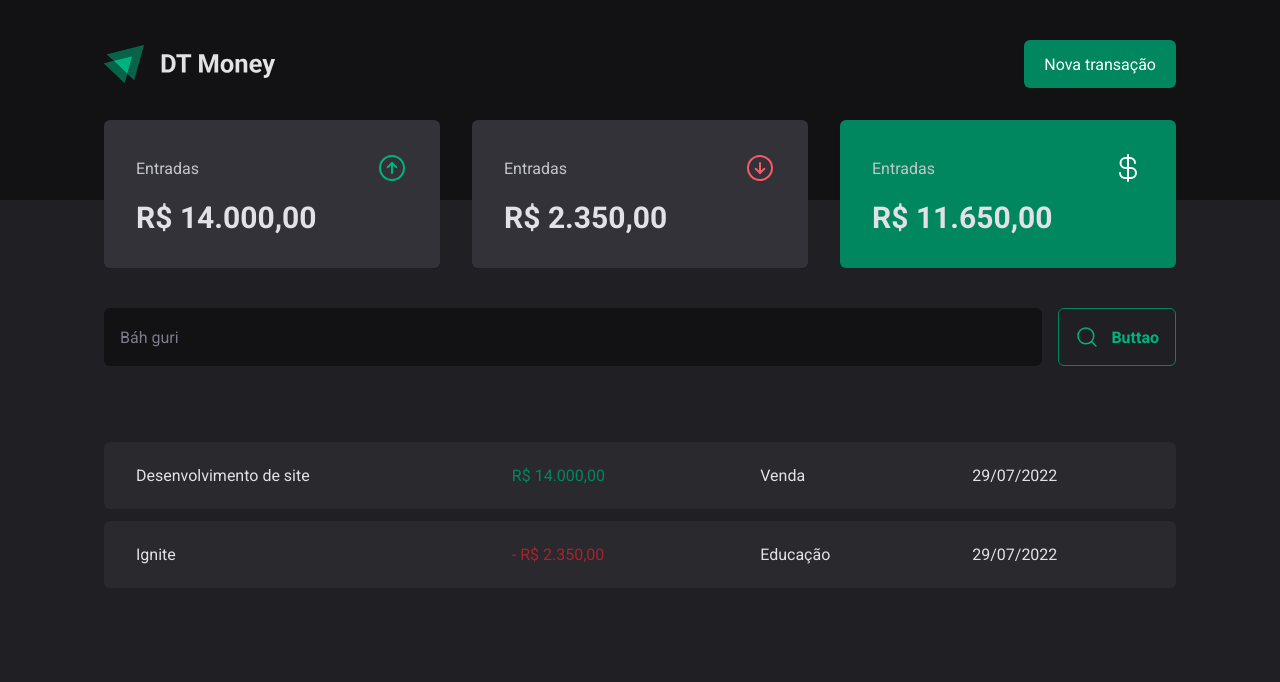
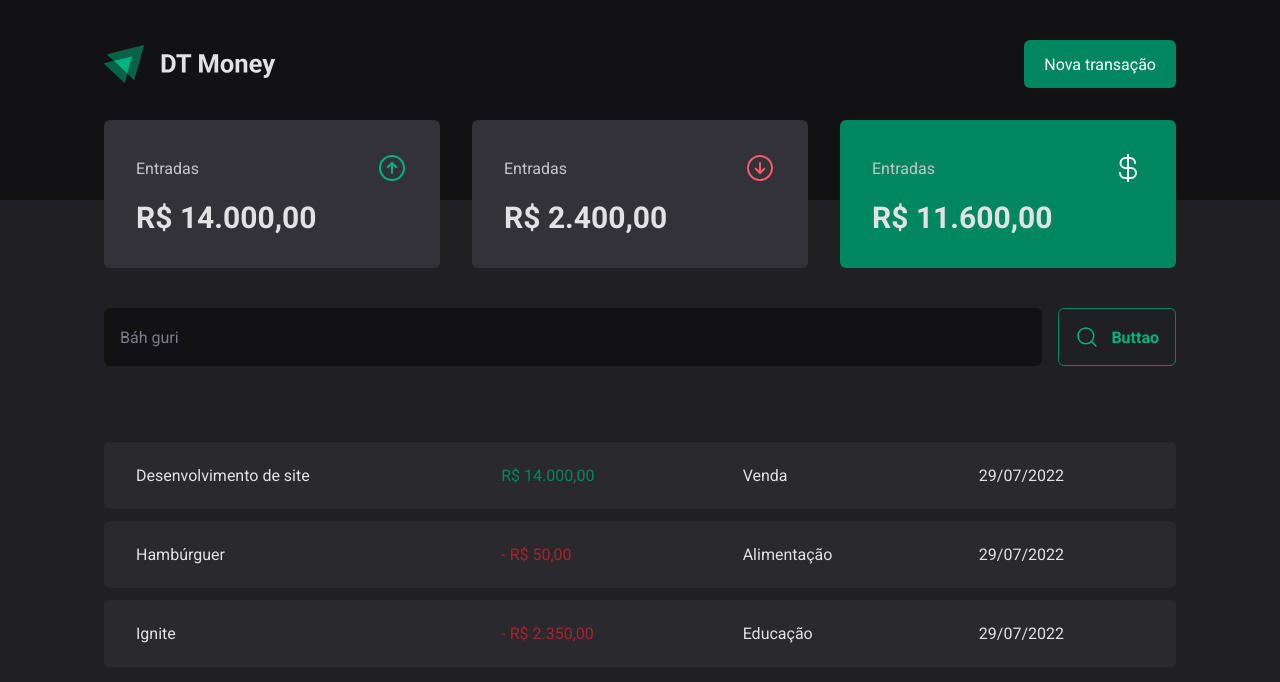
Before and after one commit to Gustavo-Jezini/money-ignite, a React (Vite) app: page / in a window 1280 px wide. Shown: the top 682 px of the page. Built offline with nearby package versions, Linux system fonts and the light colour scheme; data requests are answered from the project's data file.

Commit message:
feat: useSummary hook

```diff
--- a/server.json
+++ b/server.json
@@ -10,6 +10,14 @@
     },
     {
       "id": 2,
+      "description": "Hambúrguer",
+      "type": "outcome",
+      "category": "Alimentação",
+      "price": 50,
+      "createdAt": "2022-07-29T19:30:44.505Z"
+    },
+    {
+      "id": 3,
       "description": "Ignite",
       "type": "outcome",
       "category": "Educação",
--- a/src/components/Summary.tsx
+++ b/src/components/Summary.tsx
@@ -1,29 +1,9 @@
 import { ArrowCircleUp, ArrowCircleDown, CurrencyDollar } from 'phosphor-react'
 import { SummaryCard } from './SummaryCard'
-import { useContext } from 'react'
-import { TransactionsContext } from '../Contexts/TransactionsContexts'
+import { useSummary } from '../hook/useSummary'
 
 export function Summary() {
-  const { transactions } = useContext(TransactionsContext)
-
-  const summary = transactions.reduce(
-    (acc, transaction) => {
-      if (transaction.type === 'income') {
-        acc.income += transaction.price
-        acc.total += transaction.price
-      } else {
-        acc.outcome += transaction.price
-        acc.total -= transaction.price
-      }
-
-      return acc
-    },
-    {
-      income: 0,
-      outcome: 0,
-      total: 0,
-    },
-  )
+  const summary = useSummary()
   return (
     <section className="mx-auto -mt-20 grid w-full max-w-[1120px] grid-cols-3 items-center justify-between gap-8 px-6">
       <SummaryCard
--- /dev/null
+++ b/src/hook/useSummary.tsx
@@ -0,0 +1,27 @@
+import { useContext } from 'react'
+import { TransactionsContext } from '../Contexts/TransactionsContexts'
+
+export function useSummary() {
+  const { transactions } = useContext(TransactionsContext)
+
+  const summary = transactions.reduce(
+    (acc, transaction) => {
+      if (transaction.type === 'income') {
+        acc.income += transaction.price
+        acc.total += transaction.price
+      } else {
+        acc.outcome += transaction.price
+        acc.total -= transaction.price
+      }
+
+      return acc
+    },
+    {
+      income: 0,
+      outcome: 0,
+      total: 0,
+    },
+  )
+
+  return summary
+}
```
